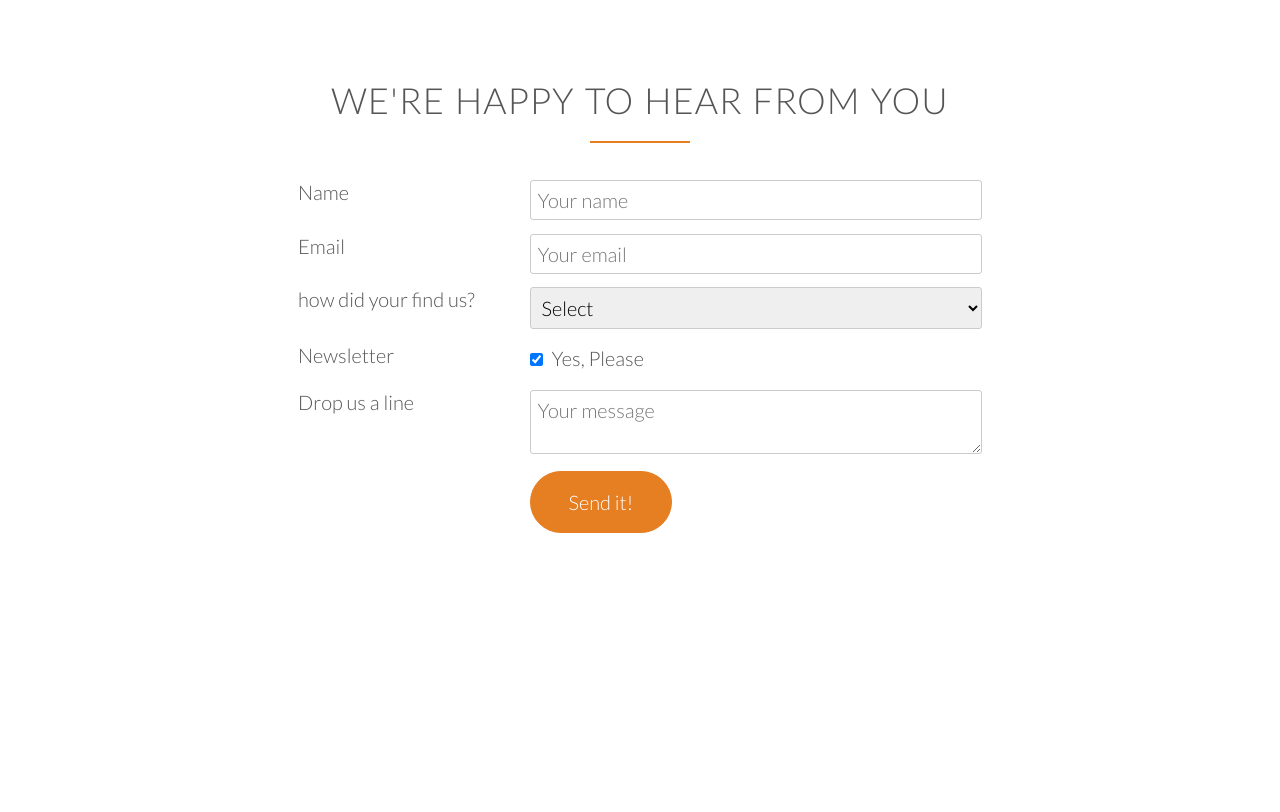
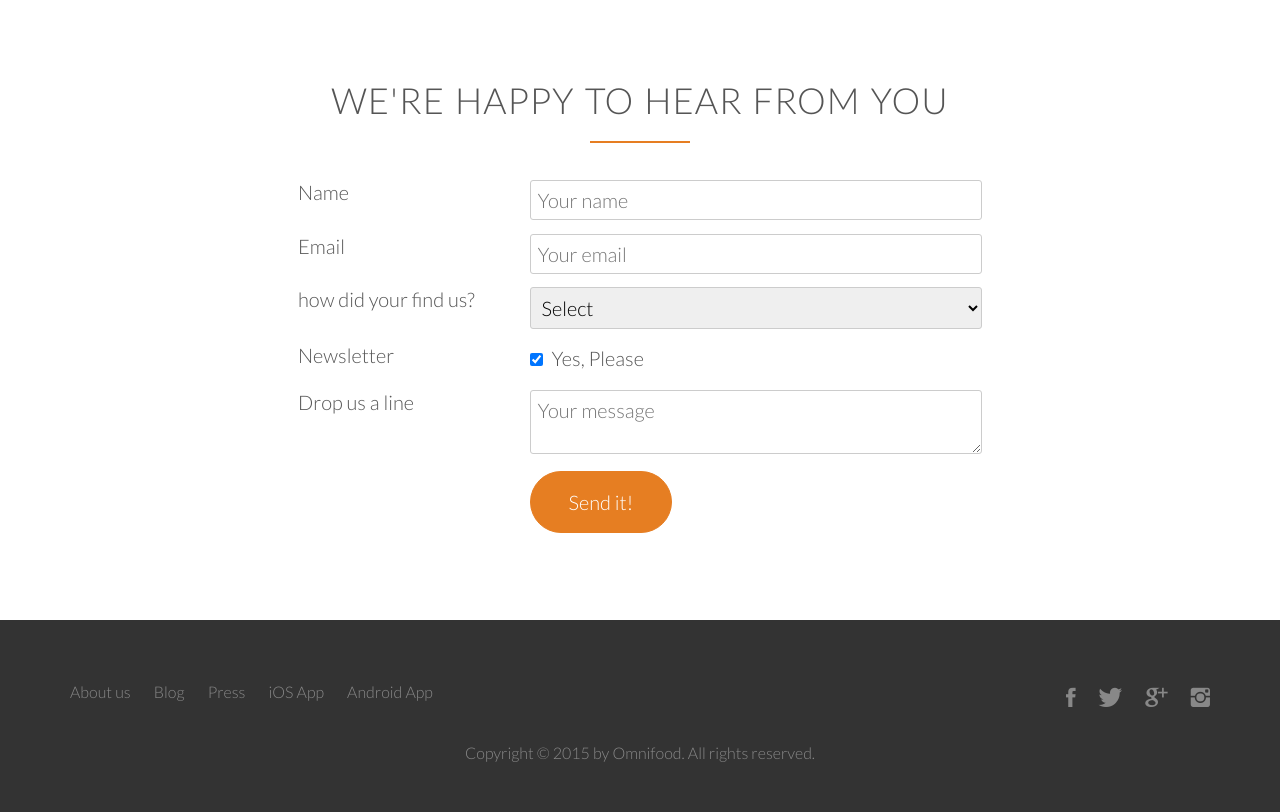
Before and after one commit to PraveenJP/flat-webdesign, a plain HTML site: page index.html in a window 1280 px wide. Shown: the part 4629-5441 px from the top of the page. Before the commit the page ends 5249 px from the top, so only its background shows below. Drawn offline with Linux system fonts and the light colour scheme; files whose address does not match are found by name.

Commit message:
footer completed

```diff
--- a/index.html
+++ b/index.html
@@ -12,6 +12,7 @@
 	<link href='https://fonts.googleapis.com/css?family=Lato:400,100,300,300italic' rel='stylesheet' type='text/css'>
 </head>
 <body>
+	<!-- Start Header Section -->
 	<header>
 		<nav>
 			<div class="row">
@@ -30,7 +31,9 @@
 			<a class="btn btn-ghost" href="">Show me more</a>
 		</div>
 	</header>
+	<!-- End Header section -->
 
+	<!-- Start Features Section -->
 	<section class="section-features">
 		<div class="row">
 			<h2>Get food fast &mdash; not fast food</h2>
@@ -61,7 +64,9 @@
 			</div>
 		</div>
 	</section>
+	<!-- End Features Section -->
 
+	<!-- Start Meals Section -->
 	<section class="section-meals">
 		<ul class="meals-showcase clearfix">
 			<li>
@@ -108,7 +113,9 @@
 			</li>
 		</ul>
 	</section>
+	<!-- End Meals Section -->
 
+	<!-- Start works section -->
 	<section class="section-steps">
 		<div class="row">
 			<h2>How it works &mdash; Simple as 1, 2, 3</h2>
@@ -135,7 +142,9 @@
 			</div>
 		</div>
 	</section>
+	<!-- End works section -->
 
+	<!-- Start cities Section -->
 	<section class="section-cities">
 		<div class="row">
 			<h2>We're currently in these cities</h2>
@@ -207,7 +216,9 @@
 			</div>
 		</div>
 	</section>
+	<!-- End cities section -->
 
+	<!-- Start testmonials section -->
 	<section class="section-testmonials">
 		<div class="row">
 			<h2>Customer testimonials</h2>
@@ -236,7 +247,9 @@
 			</div>
 		</div>
 	</section>
+	<!-- End testmonials section -->
 
+	<!-- Start Plans Section -->
 	<section class="section-plans">
 		<div class="row">
 			<h2>Start eating healthy today</h2>
@@ -304,7 +317,9 @@
 			</div>
 		</div>
 	</section>
+	<!-- End Plans Section -->
 
+	<!-- Start form Section -->
 	<section class="section-form">
 		<div class="row">
 			<h2>We're happy to hear from you</h2>
@@ -368,5 +383,35 @@
 			</form>
 		</div>
 	</section>
+	<!-- End form Section -->
+
+	<!-- Start footer Section -->
+	<footer>
+		<div class="row">
+			<div class="col span-1-of-2">
+				<ul class="footer-nav">
+					<li><a href="">About us</a></li>
+					<li><a href="">Blog</a></li>
+					<li><a href="">Press</a></li>
+					<li><a href="">iOS App</a></li>
+					<li><a href="">Android App</a></li>
+				</ul>
+			</div>
+			<div class="col span-1-of-2">
+				<ul class="social-links">
+					<li><a href=""><i class="ion-social-facebook"></i></a></li>
+					<li><a href=""><i class="ion-social-twitter"></i></a></li>
+					<li><a href=""><i class="ion-social-googleplus"></i></a></li>
+					<li><a href=""><i class="ion-social-instagram"></i></a></li>
+				</ul>
+			</div>
+		</div>
+		<div class="row">
+			<p>
+				Copyright &copy; 2015 by Omnifood. All rights reserved.
+			</p>
+		</div>
+	</footer>
+	<!-- End form Section -->
 </body>
 </html>
--- a/resources/css/style.css
+++ b/resources/css/style.css
@@ -473,3 +473,83 @@ input[type=checkbox]{
 *:focus{
 	outline: none;
 }
+
+/*----------------------------*/
+/*Footer Section*/
+/*----------------------------*/
+
+footer{
+	background-color: #333;
+	padding: 50px;
+	font-size: 80%;
+}
+
+.footer-nav{
+	list-style: none;
+	float:left;
+
+}
+
+.social-links{
+	list-style: none;
+	float:right;
+}
+
+.footer-nav li,
+.social-links li{
+	display: inline-block;
+	margin-right: 20px;
+}
+
+.footer-nav li:last-child,
+.social-links li:last-child{
+	margin-right: 0;
+}
+
+.footer-nav li a:link,
+.footer-nav li a:visited,
+.social-links li a:link,
+.social-links li a:visited{
+	text-decoration: none;
+	border:none;
+	color:#888;
+}
+
+.footer-nav li a:hover,
+.footer-nav li a:active{
+	color:#ddd;
+}
+
+.social-links li a:link,
+.social-links li a:visited{
+	font-size: 160%;
+}
+
+.ion-social-facebook,
+.ion-social-twitter,
+.ion-social-googleplus,
+.ion-social-instagram{
+	transition: color 0.2s;
+}
+
+.ion-social-facebook:hover{
+	color: #3b5998;
+}
+
+.ion-social-twitter:hover{
+	color: #00aced;
+}
+
+.ion-social-googleplus:hover{
+	color: #dd4b39;
+}
+
+.ion-social-instagram:hover{
+	color: #517fa4;
+}
+
+footer p{
+	color:#888;
+	text-align: center;
+	margin-top: 20px;
+}
```
